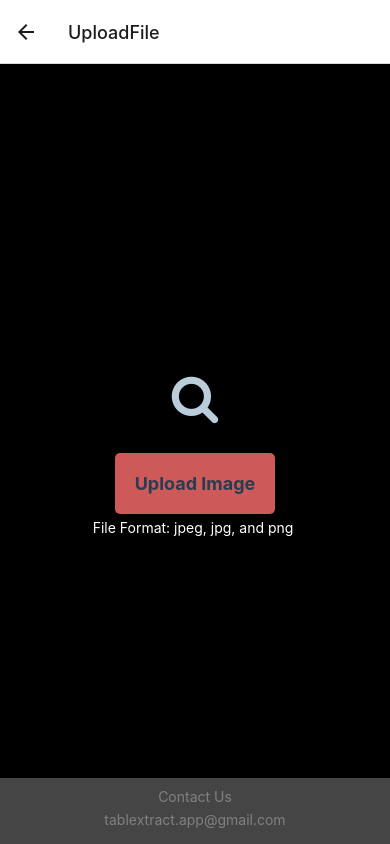
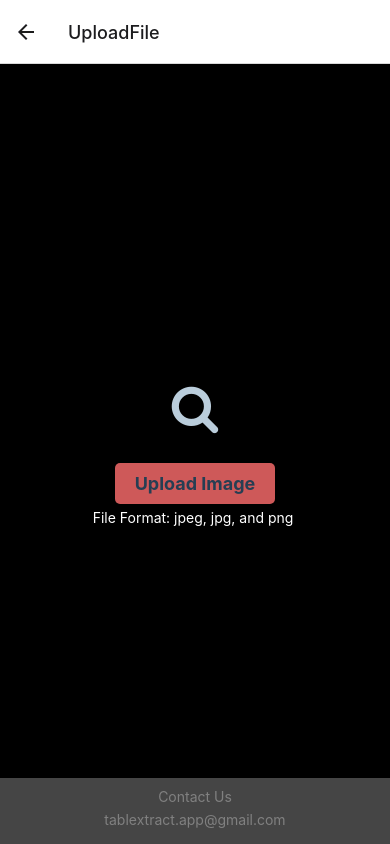
Before and after one commit to Bilal-01/tablextract, a React Native app: screen /UploadFile in a window 390 px wide. Built offline with nearby package versions, Linux system fonts and the light colour scheme.

Commit message:
image upload

```diff
--- a/src/pages/uploadfile.js
+++ b/src/pages/uploadfile.js
@@ -98,7 +98,7 @@ export default function UploadFile( { navigation } ){
 
     return (
         <View style={{ color:'white',backgroundColor:'black',flex: 1, alignItems: 'center', justifyContent: 'center' }}>
-            {image && <Image source={{ uri: image }} style={styles.image} />}
+            {image && <Image source={{ uri: image }} style={{ width: 200, height: 200 }}  />}
             <Animated.View style={{ transform: translateAnim.getTranslateTransform() }}>
                 <Icon name="search" size={50} color="#BACDDB" />
             </Animated.View>
@@ -141,7 +141,7 @@ const styles = StyleSheet.create({
     uploadBtn:
     {
       borderRadius:5,
-      paddingVertical: 20,
+      paddingVertical: 10,
       paddingHorizontal: 20,
       alignItems:"center",
       justifyContent:"center",
```
